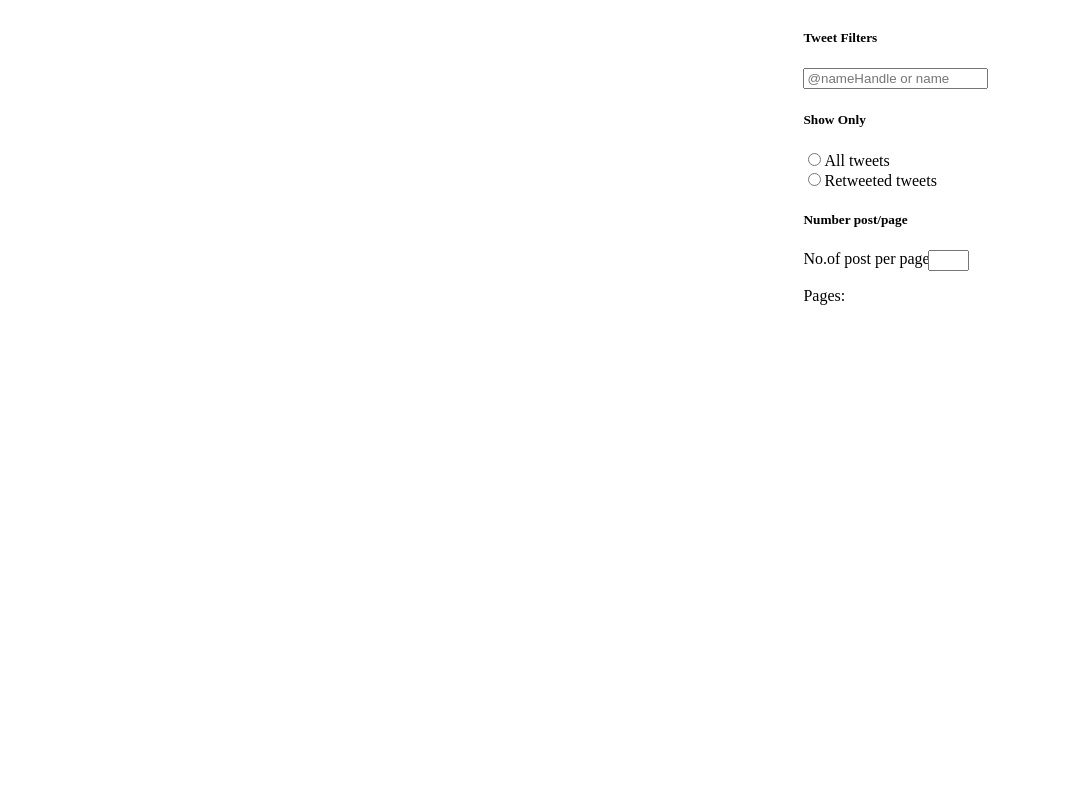
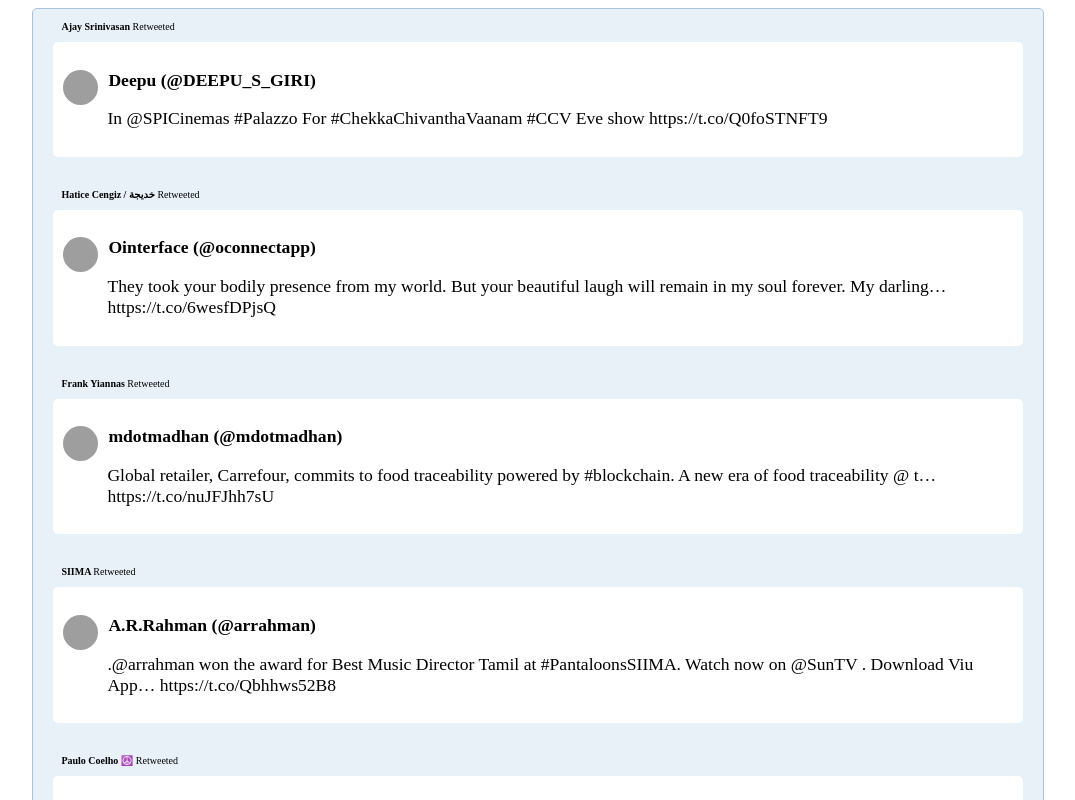
Before and after one commit to CGIBIFE/FEInterview, an Angular app: page / in a window 1280 px wide. Shown: the top 800 px of the page, without its empty margins (102-1177 px from the left). Built offline with nearby package versions, Linux system fonts and the light colour scheme; grey boxes are pictures that could not be loaded.

Commit message:
updated template with all tweets and added corresopnding unit test case

```diff
--- a/src/app/component/tweets/tweets.component.css
+++ b/src/app/component/tweets/tweets.component.css
@@ -12,7 +12,16 @@
     font-size: 2em;
     text-align: center;
 }
-
+h2 {
+    text-align: center;
+    font-size: 1.4em;
+    background-color: #f0f0f0;
+    color: black;
+}
+.twitter-container {
+    width: 80%;
+    margin: 0 auto;
+}
 
 .twitter-container__navbar {
     float: right;
@@ -21,12 +30,64 @@
     margin-right: 3%;
     border-radius: 5px;
 }
-
+.twitter-container__innercontent {
+    font-size: 1.1em;
+}
+.twitter-container__profile-align {
+    display: inline-block;
+    width: 35px;
+    height: 35px;
+    border-radius: 50%;
+    object-fit: cover;
+    margin-right: 10px;
+}
+.twitter-container__card-container {
+    padding: 2px 20px 20px 20px;
+}
+.twitter-container__card-container-content {
+    font-weight: bold;
+    font-size: 10px;
+    margin-left: 8px;
+}
+.twitter-container__retweet {
+    font-weight: normal;
+}
+.twitter-container__card-container-innercontent {
+    padding: 10px;
+    background: #fff;
+    border-radius: 5px;
+}
+.twitter-container__content {
+    background-color: #E8F0F8;
+    border: 1px solid #A9C4DA;
+    border-radius: 5px;
+}
 .twitter-container__card-container-textcontent {
     margin-left: 44px;
 }
 .twitter-container__card-container-text {
     font-weight: bold;
+}
+.twitter-container__innernavbar {
+    padding-left: 5px;
+    padding-right: 5px;
+    font-size: 1.1em;
+}
+.twitter-container__no-items {
+    text-align: center;
+}
+input[type=search] {
+    border: 1px solid #888686;
+    padding: 4px 11px;
+    border-radius: 15px;
+    -webkit-appearance: none;
+    outline: none;
+    width: 94%;
+    height: 32px;
+    margin-left: 2%;
+    white-space: nowrap;
+    overflow: hidden;
+    text-overflow: ellipsis;
 }
 
 .active {
@@ -51,7 +112,10 @@
     width: device-width;
 }
 @media only screen and (max-width: 629px) {
-
+    .twitter-container__content {
+        float: none;
+        width: 100%;
+   }
     .twitter-container__navbar {
         float: none;
         width: 100%;
--- a/src/app/component/tweets/tweets.component.html
+++ b/src/app/component/tweets/tweets.component.html
@@ -1,30 +1,54 @@
-
-
-
-
 <div class="twitter-container">
-
+    <div class="twitter-container__content">
+        <div class="twitter-container__innercontent">
+            <div class="twitter-container__innercontent-text" *ngFor="let tweet of tweets">
+                <div class="twitter-container__card-container" *ngIf="tweet.retweeted_status && tweet.retweeted_status.text">
+                    <p class="twitter-container__card-container-content">{{tweet.entities.user_mentions[0].name}} <span class="twitter-container__retweet" *ngIf="tweet.retweeted_status.text">Retweeted</span>
+                    </p>
+                    <div class="twitter-container__card-container-innercontent">
+                        <p class="twitter-container__card-container-text">
+                        <img class="twitter-container__profile-align" src="{{tweet.user.profile_image_url}}" alt="Profile"
+                            width="42px" height="42px" align="left"> {{tweet.user.name}} (@{{tweet.user.screen_name}})
+                        </p>
+                        <p class="twitter-container__card-container-textcontent" >{{tweet.retweeted_status.text}}
+                        </p>
+                    </div>
+                </div>
+                <div class="twitter-container__card-container" *ngIf="tweet.retweeted_status && !tweet.retweeted_status.text && tweetType === 'All tweets'">
+                    <p ng-hide></p>
+                    <div class="twitter-container__card-container-innercontent">
+                        <p class="twitter-container__card-container-text"><img class="twitter-container__profile-align" src="{{tweet.user.profile_image_url}}" alt="Profile"
+                                width="42px" height="42px" align="left"> {{tweet.user.name}} (@{{tweet.user.screen_name}})
+                        </p>
+                        <p class="twitter-container__card-container-textcontent"> {{tweet.text}}
+                        </p>
+                    </div>
+                </div>
+            </div>
+            <p class="twitter-container__no-items">No twitter feeds available for this filter</p>
+        </div>
+    </div>
     <div class="twitter-container__navbar">
         <div class="twitter-container__innernavbar">
             <h5>
                 Tweet Filters
             </h5>
-            <input type="search" placeholder="@nameHandle or name"  />
+            <input type="search" placeholder="@nameHandle or name" [(ngModel)]='searchText' />
 
             <h5>Show Only</h5>
             <div ng-init="tweetType='All tweets'">
-                <input type="radio" ng-model='tweetType' id="alltweet" name="tweet" value="All tweets" />
+                <input type="radio" [(ngModel)]='tweetType' id="alltweet" name="tweet" value="All tweets" />
                 <label for="alltweets">All tweets</label>
             </div>
             <div>
-                <input type="radio"  id="retweet" name="tweet" value="Retweeted tweets" />
+                <input type="radio" [(ngModel)]='tweetType' id="retweet" name="tweet" value="Retweeted tweets" />
                 <label for="Retweeted">Retweeted tweets</label>
             </div>
 
             <h5>Number post/page</h5>
             <div>
                 <label for="post" class="inline-label">No.of post per page: </label>
-                <input type="text" id="post"/>
+                <input type="text" id="post" [(ngModel)]='pageSize' ng-init="pageSize=pageSize" />
             </div>
 
             <p>Pages: </p>
--- a/src/app/component/tweets/tweets.component.ts
+++ b/src/app/component/tweets/tweets.component.ts
@@ -8,6 +8,10 @@
 })
 export class TweetsComponent implements OnInit {
   tweets: any;
+  currentPage = 0;
+  pageSize = 10;
+  searchText = '';
+  selectedIndex = 0;
 
   constructor(private tweetsService: TweetsService) {
     this.tweets = this.tweetsService.getAllTweets();
```
Also changed, not shown: 2 other files (tests, documents, lock files or other folders).
